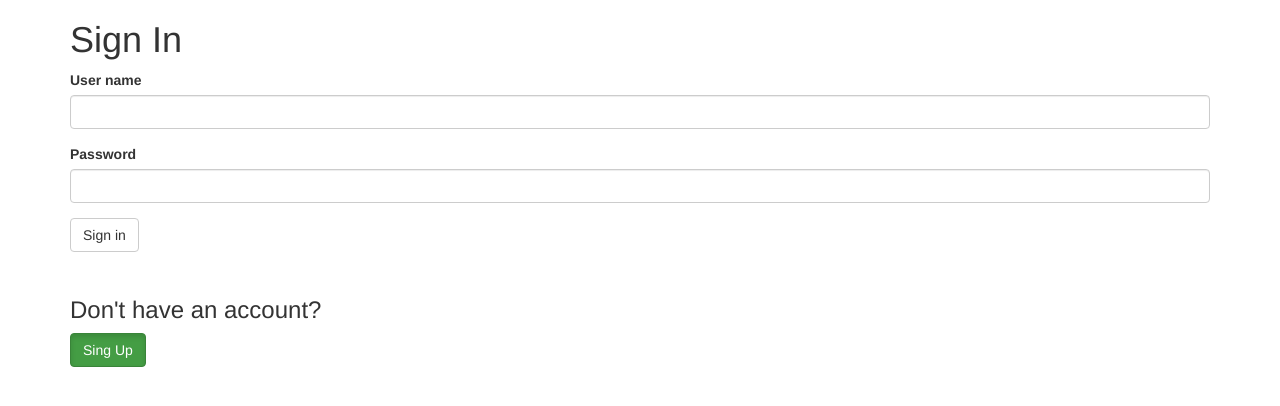
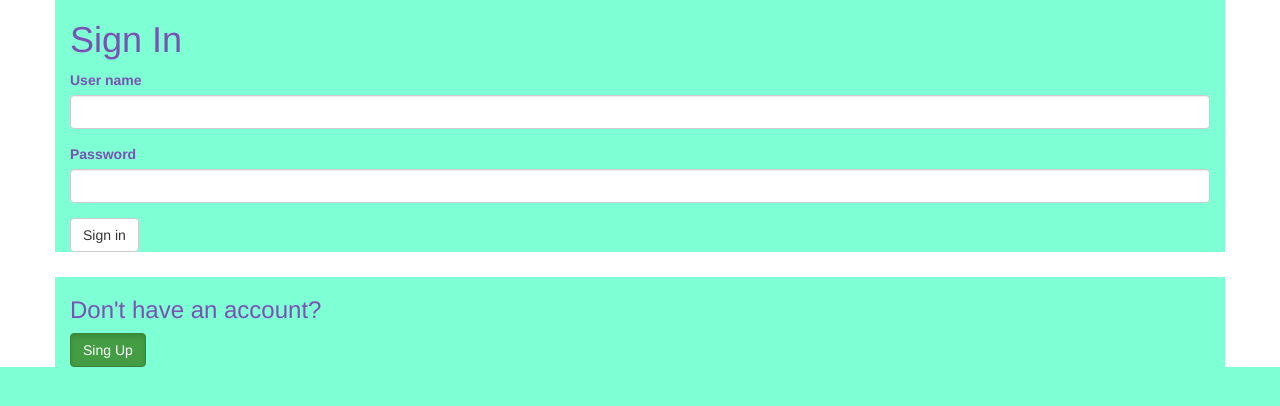
Before and after one commit to LaloRivero/hash_example, a Flask app: page / in a window 1280 px wide. Shown: the top 406 px of the page. Run offline with Flask 2, Linux system fonts and the light colour scheme; some libraries are stand-ins or nearby versions.

Commit message:
Adding static files to the project

```diff
--- /dev/null
+++ b/app/static/styles/main.css
@@ -0,0 +1,4 @@
+*{
+    color: #7952B3;
+    background-color: aquamarine;
+}
--- a/app/styles/main.css
+++ /dev/null
@@ -1,3 +0,0 @@
-*{
-    color: #7952B3;
-}
--- a/app/templates/base.html
+++ b/app/templates/base.html
@@ -4,6 +4,7 @@
 {% block head %}
     {{ super() }}
     <title> {% block title %} | Flask app {% endblock %} </title>
+    <link rel="stylesheet" href="{{ url_for('static', filename='styles/main.css')}}">
 {% endblock %}
 
 {% block body %}
```
